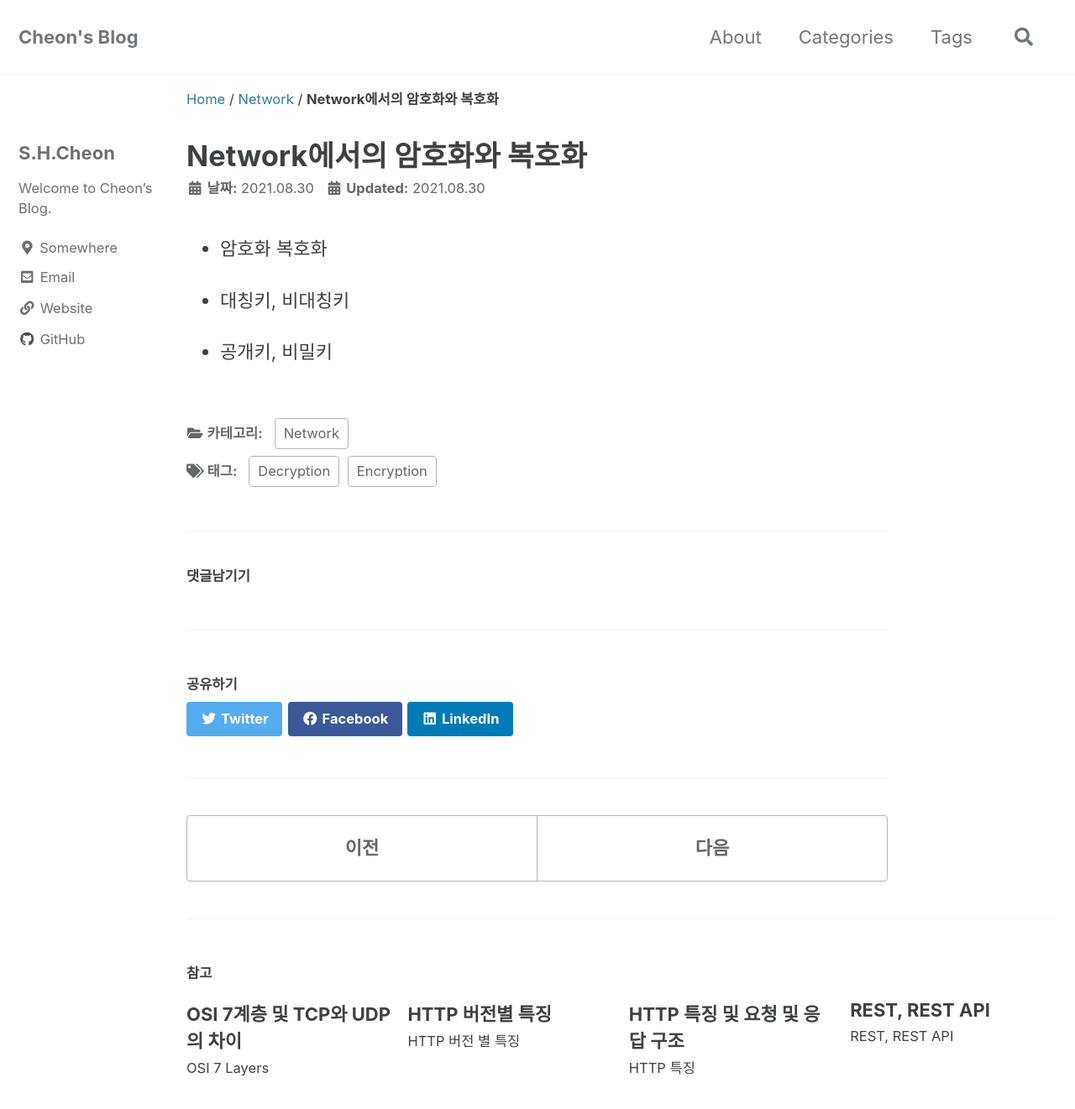
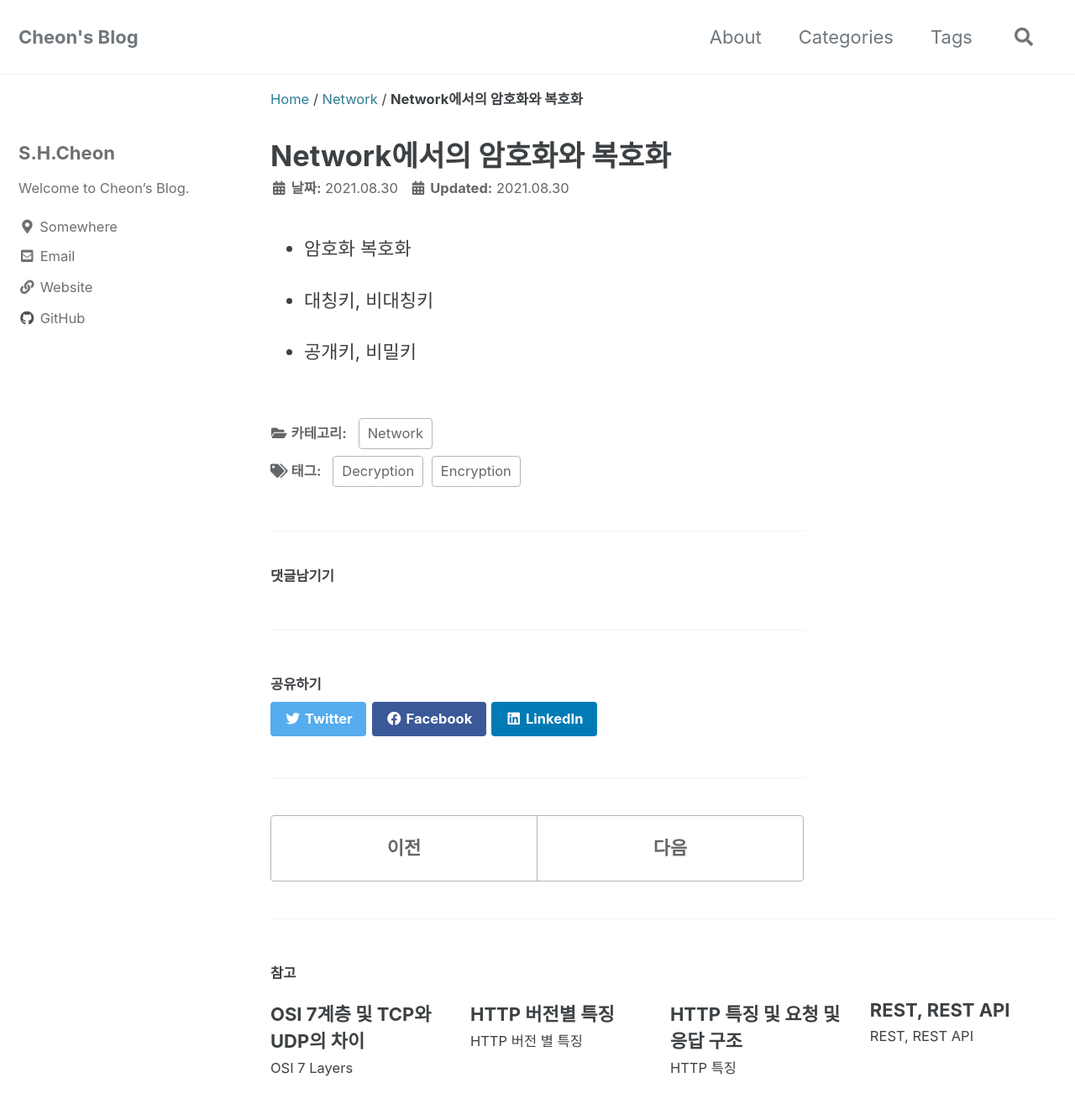
Before and after one commit to shcheon/myblog, a Jekyll site: the page built from _posts/network/2021-08-30-Network-Encryption-Decryption.md, in a window 1280 px wide and 1400 px high. Shown: the top 1321 px of the window at 84% size. Built offline with Jekyll 4.4.1, drawn with Linux system fonts in a browser that asks for light colours; cached includes are drawn as plain includes; comment, search, counter and statistics services are not loaded.

Commit message:
Update _variables.scss

```diff
--- a/_sass/minimal-mistakes/_variables.scss
+++ b/_sass/minimal-mistakes/_variables.scss
@@ -155,9 +155,9 @@ $max-width: $x-large !default;
    Grid
    ========================================================================== */
 
-$right-sidebar-width-narrow: 150px !default;
-$right-sidebar-width: 200px !default;
-$right-sidebar-width-wide: 250px !default;
+$right-sidebar-width-narrow: 200px !default;
+$right-sidebar-width: 300px !default;
+$right-sidebar-width-wide: 400px !default;
 
 // $right-sidebar-width-narrow: 200px !default;
 // $right-sidebar-width: 300px !default;
```
